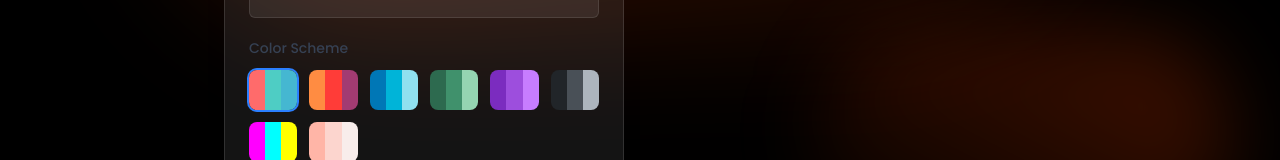
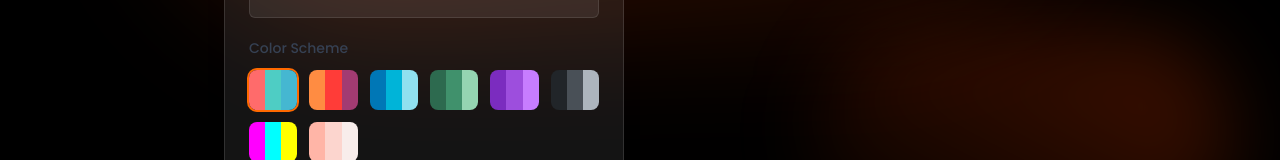
Before and after one commit to VanshitSinghChauhan/Thumbnail-Generator, a React (Vite) app in the folder frontend/react_js/reactjs/: page /generate in a window 1280 px wide. Shown: the part 509-669 px from the top of the page. Built offline with nearby package versions, Linux system fonts and the light colour scheme.

Commit message:
correct colorschemeselector

```diff
--- a/frontend/react_js/reactjs/src/components/ColorSchemeSelector.tsx
+++ b/frontend/react_js/reactjs/src/components/ColorSchemeSelector.tsx
@@ -11,10 +11,8 @@ const ColorSchemeSelector = ({value, onChange} : {value: string; onChange: (sche
                     type="button"
                     onClick={() => onChange(scheme.id)}
                     className={`relative rounded-lg transition-all ${
-                        value === scheme.id
-                        //&& 'ring-2 ring-orange-500'
-                            ? "border-blue-500 ring-2 ring-blue-500"
-                            : "border-gray-300 hover:border-gray-400"
+                        value === scheme.id && 'ring-2 ring-orange-500'
+
                     }`}
                     title={scheme.name}>
                         <div className="flex h-10 rounded-lg overflow-hidden">
```
